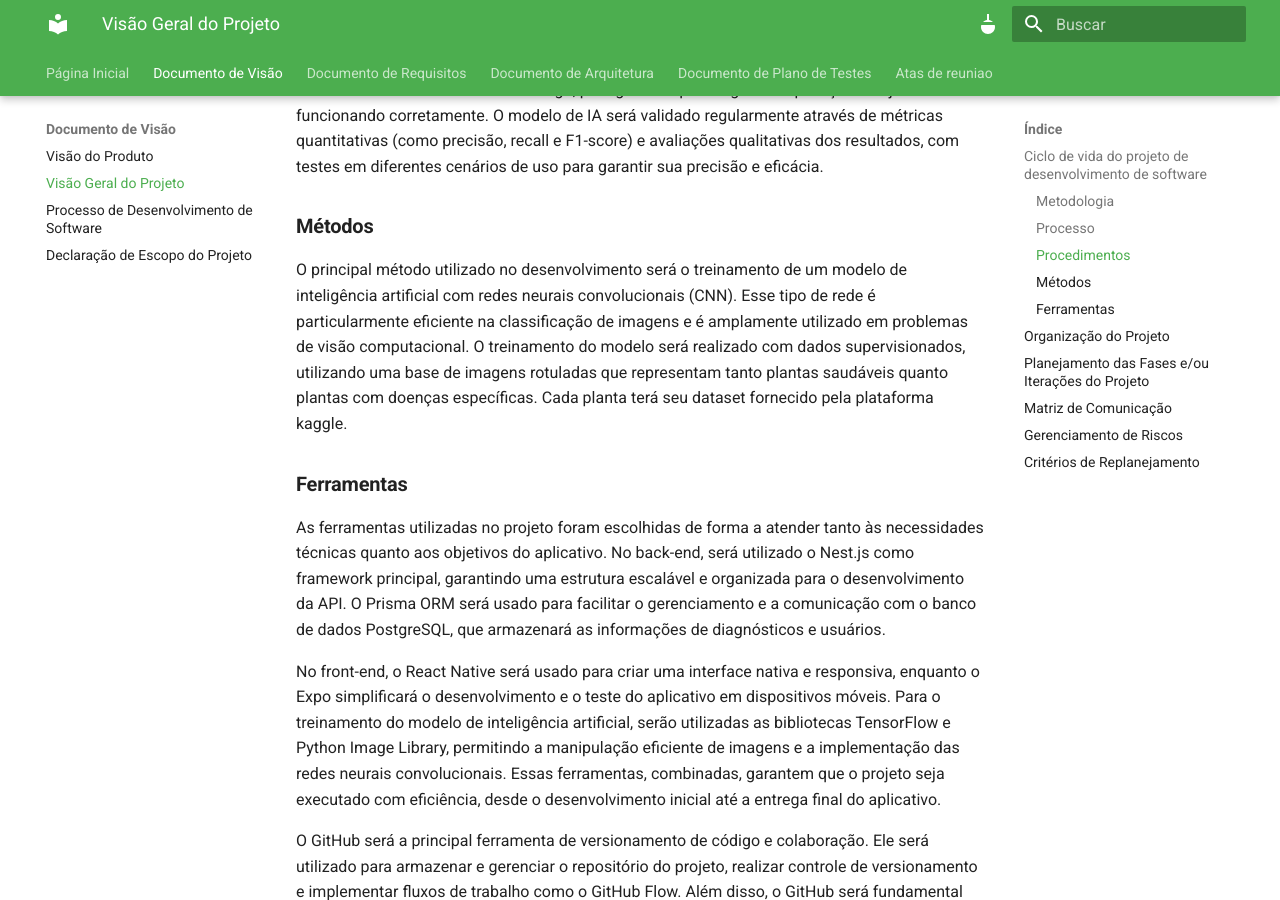
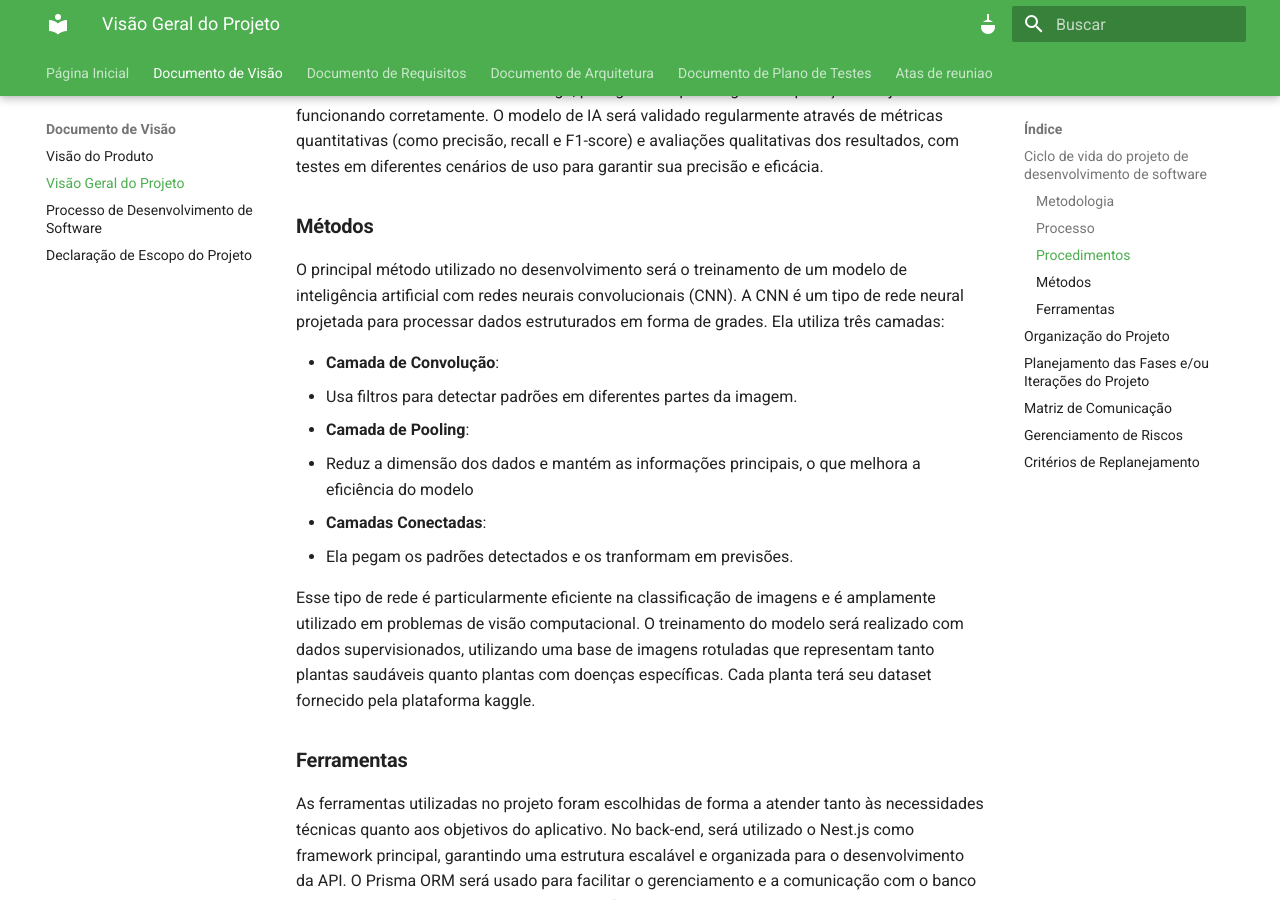
Before and after one commit to FGA0138-MDS-Ajax/2024.2-Virgo, an MkDocs documentation site: the page built from docs/documento-visao/visao-geral-projeto.md, in a window 1280 px wide and 900 px high, scrolled down 1669 px. Built offline with MkDocs 1.6.1 and Material for MkDocs 9.7.7, drawn with Linux system fonts in a browser that asks for light colours.

Commit message:
docs: Explicacao do CNN

```diff
--- a/docs/documento-visao/visao-geral-projeto.md
+++ b/docs/documento-visao/visao-geral-projeto.md
@@ -28,7 +28,16 @@ Os procedimentos definidos para o projeto garantem que cada etapa do desenvolvim
 
 ### **Métodos**
 
-O principal método utilizado no desenvolvimento será o treinamento de um modelo de inteligência artificial com redes neurais convolucionais (CNN). Esse tipo de rede é particularmente eficiente na classificação de imagens e é amplamente utilizado em problemas de visão computacional. O treinamento do modelo será realizado com dados supervisionados, utilizando uma base de imagens rotuladas que representam tanto plantas saudáveis quanto plantas com doenças específicas. Cada planta terá seu dataset fornecido pela plataforma kaggle.
+O principal método utilizado no desenvolvimento será o treinamento de um modelo de inteligência artificial com redes neurais convolucionais (CNN). A CNN é um tipo de rede neural projetada para processar dados estruturados em forma de grades. Ela utiliza três camadas:
+
+- **Camada de Convolução**:
+- Usa filtros para detectar padrões em diferentes partes da imagem.
+- **Camada de Pooling**:
+- Reduz a dimensão dos dados e mantém as informações principais, o que melhora a eficiência do modelo
+- **Camadas Conectadas**:
+- Ela pegam os padrões detectados e os tranformam em previsões.
+
+Esse tipo de rede é particularmente eficiente na classificação de imagens e é amplamente utilizado em problemas de visão computacional. O treinamento do modelo será realizado com dados supervisionados, utilizando uma base de imagens rotuladas que representam tanto plantas saudáveis quanto plantas com doenças específicas. Cada planta terá seu dataset fornecido pela plataforma kaggle.
 
 ### **Ferramentas**
 
```
